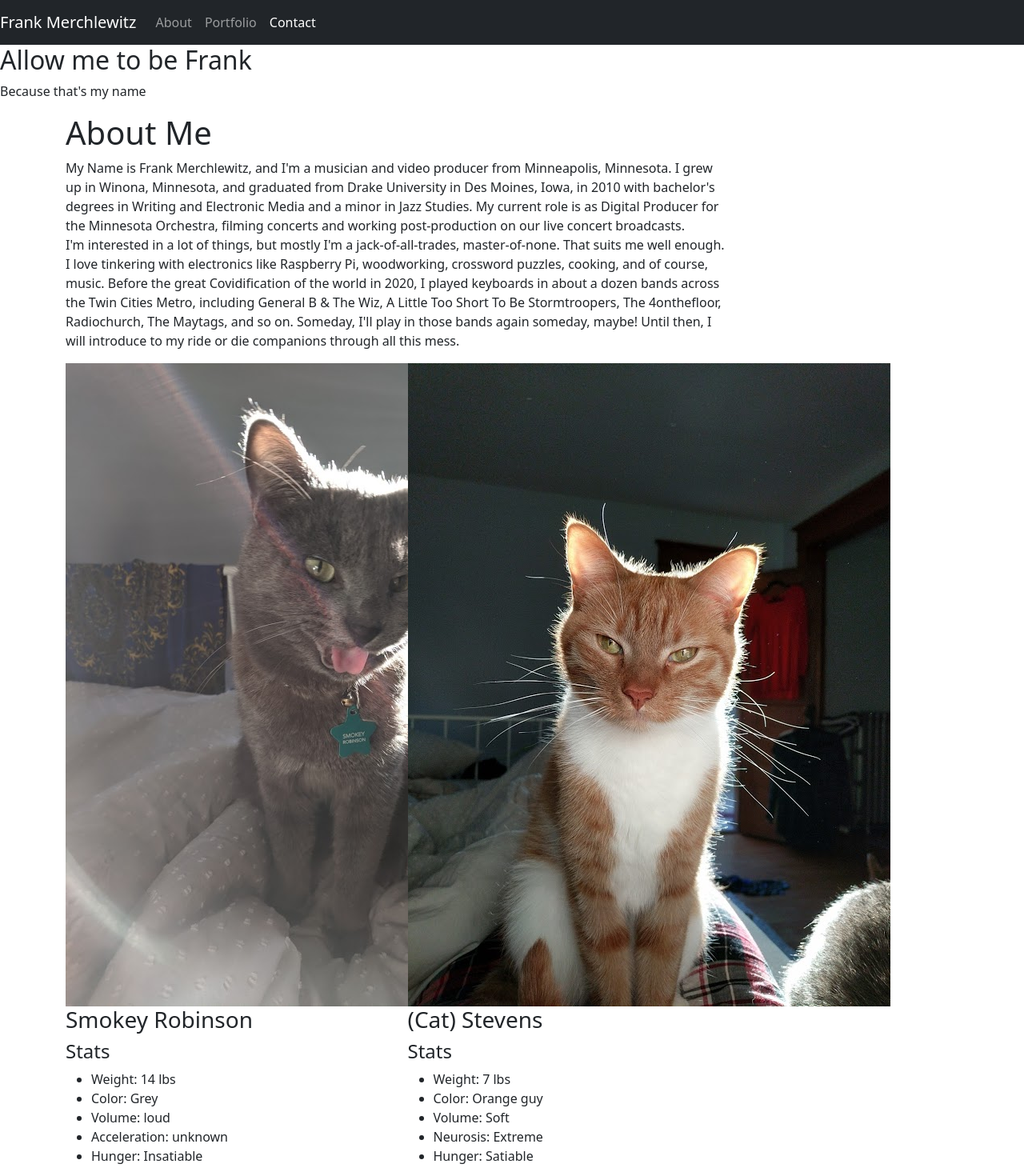
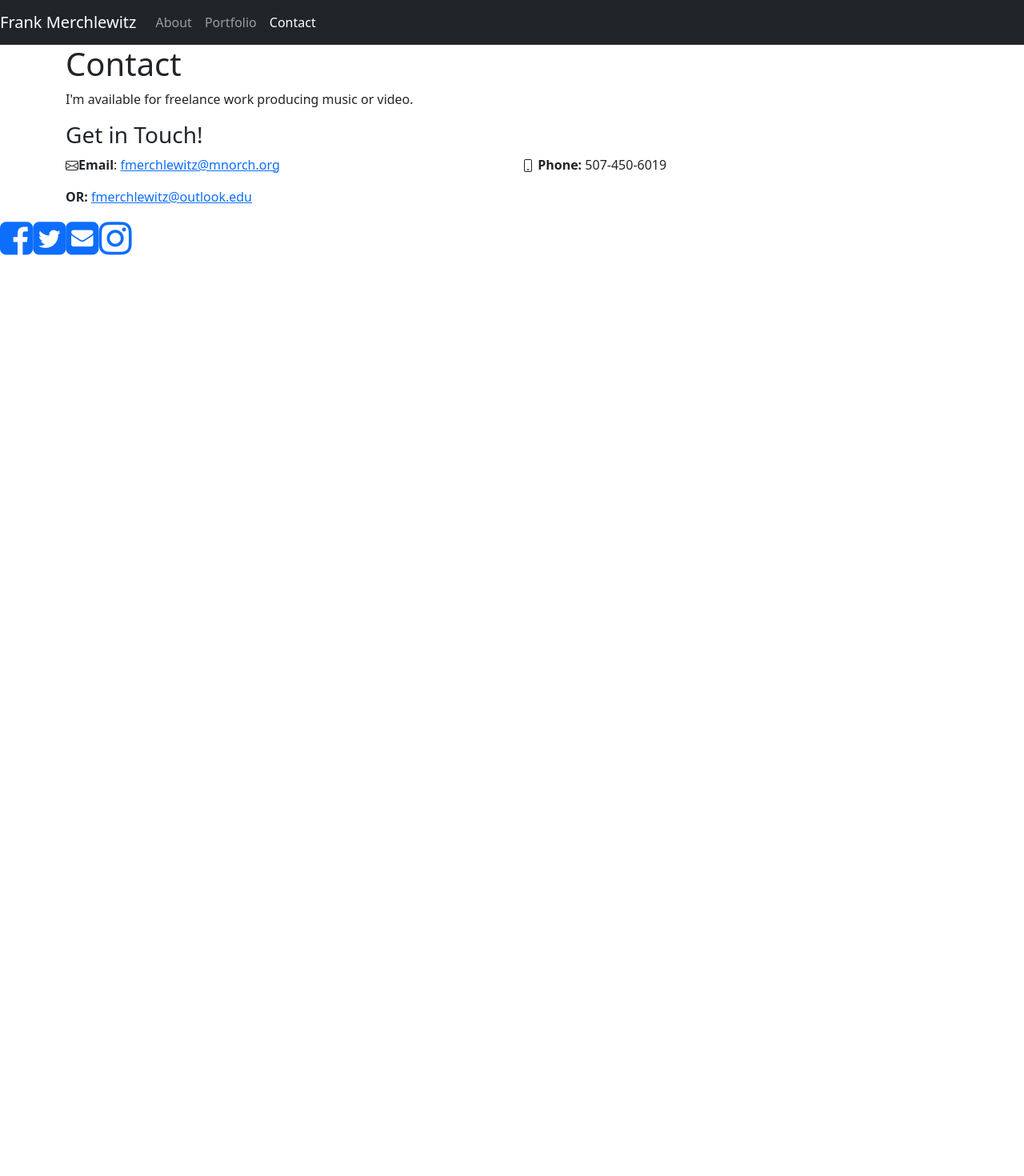
Before and after one commit to frank-merk/react-portfolio, a React (Create React App) app: page /#/contact in a window 1280 px wide. Shown: the top 1470 px of the page at 80% size. After the commit the page ends 800 px from the top, so only its background shows below. Built offline with nearby package versions, Linux system fonts and the light colour scheme.

Commit message:
contact page working

```diff
--- a/src/pages/Contact.js
+++ b/src/pages/Contact.js
@@ -7,61 +7,38 @@ import "./style.css";
 function Contact() {
 
       return (
-        <div>
-        <figure class="hero-image" title="Frank Merchlewitz Banner Image">
-            <figcaption class="hero-text">
-                <h2>Allow me to be Frank</h2>
-                <p>Because that's my name</p>
-            </figcaption>
-        </figure>
+        <div className="container">
+          <div>
+        <h1>Contact</h1>
+        </div>
 
-        <main className="container">
-            <h1>About Me</h1>
-        <div className="row">
-          <div className="col-xl-9">
-            <section class="col-md-12">
+            <section className="col-md-12">
               <article>
               <p>
-                 My Name is Frank Merchlewitz, and I'm a musician and video producer from Minneapolis, Minnesota. I grew up in Winona, Minnesota, and graduated from Drake University in Des Moines, Iowa, in 2010 with bachelor's degrees in Writing and Electronic Media and a minor in Jazz Studies. My current role is as Digital Producer for the Minnesota Orchestra, filming concerts and working post-production on our live concert broadcasts.
-                 <p> I'm interested in a lot of things, but mostly I'm a jack-of-all-trades, master-of-none. That suits me well enough. I love tinkering with electronics like Raspberry Pi, woodworking, crossword puzzles, cooking, and of course, music. Before the great Covidification of the world in 2020, I played keyboards in about a dozen bands across the Twin Cities Metro, including General B & The Wiz, A Little Too Short To Be Stormtroopers, The 4onthefloor, Radiochurch, The Maytags, and so on. Someday, I'll play in those bands again someday, maybe! Until then, I will introduce to my ride or die companions through all this mess.</p>
-                 </p>
+              I'm available for freelance work producing music or video.
+              </p>
+              <h3>Get in Touch!</h3>
               </article>
-            </section>
-            <section className = "row row-no-gutters">
-                <figure className = "col-md-6">
-                    <img className="img img thumbnail icon" src={SmokeyCat} alt ="Smokey" />
-                <figcaption>
-                    <h3>Smokey Robinson</h3>
-                    </figcaption>
-                    <h4>Stats</h4>
-                    <ul>
-                        <li>Weight: 14 lbs</li>
-                        <li>Color: Grey</li>
-                        <li>Volume: loud</li>
-                        <li>Acceleration: unknown</li>
-                        <li>Hunger: Insatiable</li>
-                    </ul>
-                </figure>
-                <figure className="col-md-6">
-                    <img src={StevensCat} alt="Stevens The Cat" />
-                    <figcaption>
-                    <h3>(Cat) Stevens</h3>
-                    </figcaption>
-                    <h4>Stats</h4>
-                    <ul>
-                        <li>Weight: 7 lbs</li>
-                        <li>Color: Orange guy</li>
-                        <li>Volume: Soft</li>
-                        <li>Neurosis: Extreme</li>
-                        <li>Hunger: Satiable</li>
-                    </ul>
-                </figure>
+            <section className = "row">
 
-            </section>
-          </div>
-        </div>
-      </main>
-      </div>
+                <article className="col-md-6">
+                <p><svg xmlns="http://www.w3.org/2000/svg" width="16" height="16" fill="currentColor" className="bi bi-envelope" viewBox="0 0 16 16">
+                        <path fill-rule="evenodd" d="M0 4a2 2 0 0 1 2-2h12a2 2 0 0 1 2 2v8a2 2 0 0 1-2 2H2a2 2 0 0 1-2-2V4zm2-1a1 1 0 0 0-1 1v.217l7 4.2 7-4.2V4a1 1 0 0 0-1-1H2zm13 2.383l-4.758 2.855L15 11.114v-5.73zm-.034 6.878L9.271 8.82 8 9.583 6.728 8.82l-5.694 3.44A1 1 0 0 0 2 13h12a1 1 0 0 0 .966-.739zM1 11.114l4.758-2.876L1 5.383v5.73z"/>
+                    </svg>
+                    <b>Email</b>: <a href="mailto:fmerchlewitz@mnorch.org" title="Frank Merchlewitz Work Email">fmerchlewitz@mnorch.org</a>
+                    </p>
+                    <p><b>OR: </b><a href="mailto:fmerchlewitz@outlook.org" title="Frank Merchlewitz Personal Email">fmerchlewitz@outlook.edu</a></p>
+                </article>
+                <article className="col-sm-6">
+                    <p><svg xmlns="http://www.w3.org/2000/svg" width="16" height="16" fill="currentColor" className="bi bi-phone" viewBox="0 0 16 16">
+                        <path fill-rule="evenodd" d="M11 1H5a1 1 0 0 0-1 1v12a1 1 0 0 0 1 1h6a1 1 0 0 0 1-1V2a1 1 0 0 0-1-1zM5 0a2 2 0 0 0-2 2v12a2 2 0 0 0 2 2h6a2 2 0 0 0 2-2V2a2 2 0 0 0-2-2H5z"/>
+                        <path fill-rule="evenodd" d="M8 14a1 1 0 1 0 0-2 1 1 0 0 0 0 2z"/>
+                      </svg> <b>Phone:</b> 507-450-6019
+                    </p>
+                </article>
+                </section>
+                </section>
+                </div>
       );
     }
 
```
